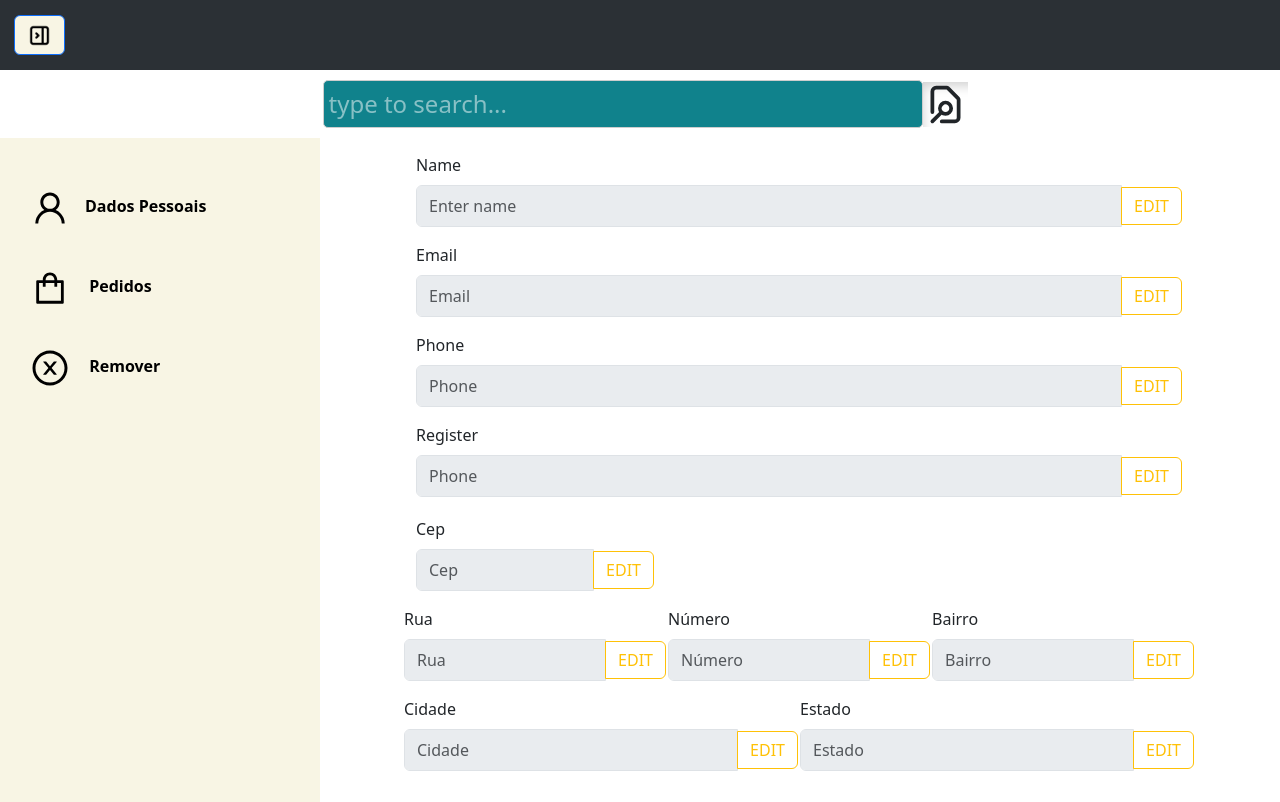
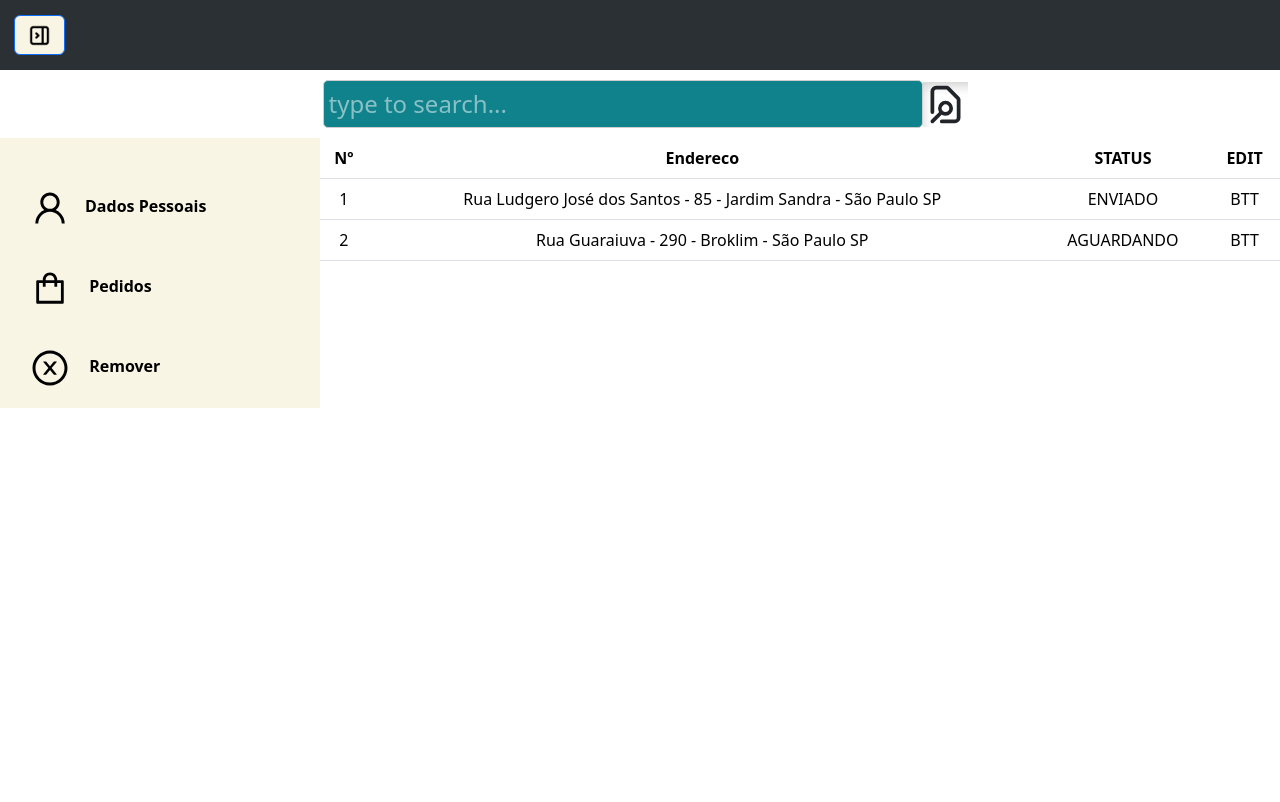
Before and after one commit to hugoc12/Order-Manage-V2, a React (Vite) app: page /clientes in a window 1280 px wide. Built offline with nearby package versions, Linux system fonts and the light colour scheme; no server answers.

Commit message:
SPA clients start

```diff
--- a/src/pages/clientes/index.tsx
+++ b/src/pages/clientes/index.tsx
@@ -1,5 +1,5 @@
-import { useContext, useEffect } from "react";
-import { Button, Container, Navbar, Form, Row, Col, InputGroup } from "react-bootstrap";
+import { useContext, useEffect, useState } from "react";
+import { Button, Container, Navbar, Form, Row, Col, InputGroup, Table } from "react-bootstrap";
 import { AiOutlineUser, AiOutlineShopping, AiOutlineCloseCircle  } from "react-icons/ai";
 import SideMenu from "../../components/side-menu/side-menu";
 import Searchbar from "../../components/searchbar";
@@ -11,6 +11,8 @@ import axios from "axios";
 
 function Clients() {
   const context = useContext(ContextClient);
+  const [colDadosPessoais, setColDadosPessoais] = useState(false);
+  const [colPedidos, setColPedidos] = useState(true);
 
   useEffect(() => {
     console.log(context?.dataUserSelected)
@@ -104,6 +106,9 @@ function Clients() {
               <a href="#" className="itemMenu"><AiOutlineCloseCircle size={40} className="iconItem"/> Remover</a>
             </div>
           </Col>
+
+          {/*Col Dados Pessoais*/}
+          {colDadosPessoais ?
           <Col sm={9} className="col">
             <Form id="formDataUser" className="formDataUser">
                 <fieldset>
@@ -209,7 +214,39 @@ function Clients() {
                   </div>
                 </fieldset>
             </Form>
-          </Col>
+          </Col>:<></>
+          }
+
+          {/*Col Pedidos*/}
+          {colPedidos ?
+          <Col sm={9} className="col">
+            <Table>
+              <thead>
+                <tr>
+                  <th>Nº</th>
+                  <th>Endereco</th>
+                  <th>STATUS</th>
+                  <th>EDIT</th>
+                </tr>
+              </thead>
+              <tbody>
+                <tr>
+                  <td>1</td>
+                  <td>Rua Ludgero José dos Santos - 85 - Jardim Sandra - São Paulo SP</td>
+                  <td>ENVIADO</td>
+                  <td>BTT</td>
+                </tr>
+                <tr>
+                  <td>2</td>
+                  <td>Rua Guaraiuva - 290 - Broklim - São Paulo SP</td>
+                  <td>AGUARDANDO</td>
+                  <td>BTT</td>
+                </tr>
+              </tbody>
+            </Table>
+          </Col>:
+          <></>
+          }
         </Row>
       </Container>
 
```
